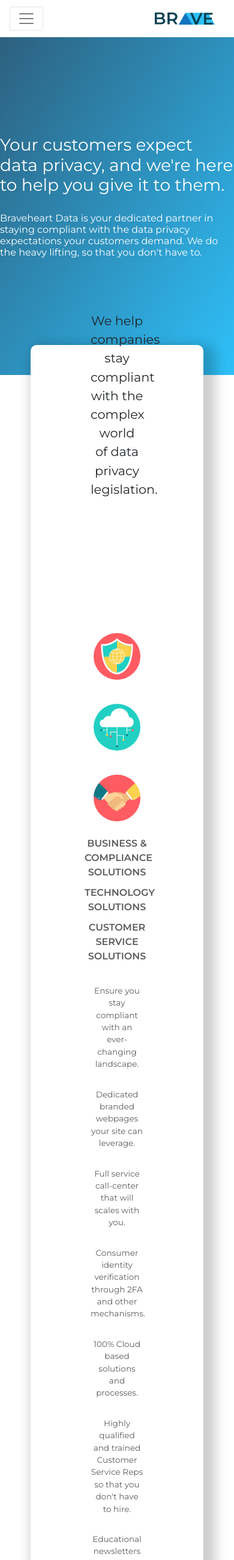
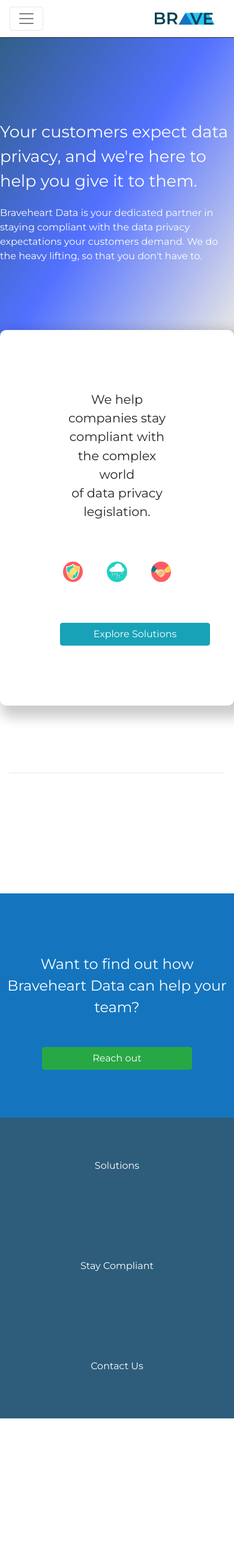
Before and after one commit to Aarongramlich/braveheartWebsite, a Django app: page / in a window 390 px wide. Shown: the whole page at 60% size. Run offline with Django 3.2, Linux system fonts and the light colour scheme; some libraries are stand-ins or nearby versions.

Commit message:
responsive enhancements

```diff
--- a/website_app/static/website_app/website_app.css
+++ b/website_app/static/website_app/website_app.css
@@ -17,7 +17,7 @@ html,body{
 */
 
 .container-fullwidth.index-banner{
-	background-image: linear-gradient(to bottom right,#2D5D7B,#2EC0F9);
+	background-image: linear-gradient(to bottom right,#2D5D7B,#5271FF,#F5F1E3);
 	min-height: 600px;
 	color: white;
 	padding-bottom: 100px;
@@ -52,8 +52,7 @@ html,body{
 #challengeStatement{
 	font-size:1.3em;
 	position: relative;
- 	top: 50%;
-  	transform: translateY(-50%);
+
 }
 
 #home_banner{
@@ -114,8 +113,23 @@ html,body{
 	padding-top: 200px;
 }
 
+#index-hero-title{
+	font-size: 1.7em;
+}
+
+#index-hero-text{
+	font-size:1em;
+
+}
+
 #hero-subtext{
-	padding-top: 20px;
+	padding-top: 5px;
+}
+
+
+
+.col-12.banner-col{
+	max-width: 600px;
 }
 
 .col-sm.index-banner-col{
@@ -146,7 +160,14 @@ html,body{
 	font-weight:300;
 }
 
+#index-solution-container{
+	text-align: center;
+	padding-bottom: 100px;
+	position:relative;
+}
+
 .jumbotron.j2{
+	text-align: center;
 	margin-top: -50px;
 	background-color: white;
 	width: 80%;
@@ -157,14 +178,14 @@ html,body{
 
 
 
-.col-sm.solutionTitle{
+.col-4.d-none.d-sm-block.solutionTitle{
 	padding: 5px;
 	color: #5D5D5D;
 	font-weight: 600;
 
 }
 
-.col-sm.home-exp{
+.col-4.d-none.d-sm-block.home-exp{
 	padding-top: 30px;
 	font-size: .85em;
 	color:#5D5D5D;
@@ -187,7 +208,7 @@ html,body{
 	object-fit: cover;
 }
 
-.col-sm.resourceTitle.mt-5{
+.col-md-4.d-none.d-sm-block.resourceTitle.mt-5{
 	/*background-color: #F9F9F9;*/
 	border-radius: 10px;
 	margin-right: 25px;
--- a/website_app/templates/website_app/base.html
+++ b/website_app/templates/website_app/base.html
@@ -30,18 +30,12 @@
 
 
 
-	<div style="background-color: white;border-bottom: 1px solid;">
-
-
-
-		<div class="col-xs-12 col-sm-12 col-md-12 col-lg-12 col-xl-12">
-
-		</br>
 
 
 
 
-		<nav class="navbar navbar-expand-md navbar-expand-lg navbar-expand-xl fixed-top navbar-light" style="font-weight: 200;background-color: #ffffff;">
+
+		<nav class="navbar navbar-expand-md navbar-expand-lg navbar-expand-xl fixed-top navbar-light" style="font-weight: 200;background-color: #ffffff; border-bottom: 1px solid;">
 
 			<button class="navbar-toggler hidden-sm-up" type="button" data-toggle="collapse" data-target="#navbarTogglerDemo02">
 
@@ -68,16 +62,16 @@
 
 				    <ul class="nav navbar-nav ml-auto mr-5">
 
-				      <li class="nav-item active">
+				      <li class="nav-item active mr-3">
 				      	<a class="nav-link" href="{% url 'website_app:products_detail' %}"><b>Solutions</b></a>
 				      </li>
 
-				      <li class="nav-item active">
+				      <li class="nav-item active mr-3">
 				      	<a class="nav-link" href="{% url 'website_app:compliance_detail' %}"><b>Stay Compliant</b></a>
 				      </li>
 
 
-				      <li class="nav-item active">
+				      <li class="nav-item active mr-3">
 				      	<a class="nav-link" href="{% url 'website_app:sales_create' %}"><b>Contact Us</b></a>
 				      </li>
 
@@ -90,7 +84,7 @@
 		  	<!-- </div> -->
 		  		<!-- </div> -->
 		</nav>
-	</div>
+
 
 	</div>
 
--- a/website_app/templates/website_app/index.html
+++ b/website_app/templates/website_app/index.html
@@ -10,14 +10,14 @@
 
 
 <div class="container-fullwidth index-banner">
-	<div class="row align-self-center" id='hero-text'>
-		<div class="col-xl-2 offset-xl-5 col-lg-6 offset-lg-3 col-md-8 offset-md-2 col-sm-12 offset-sm-1 col-12" style="min-width: 400px">
-			<h3>Your customers expect data privacy, and we're here to help you give it to them.</h3>
+	<div class="row d-flex justify-content-center" id='hero-text'>
+		<div class="col-12 banner-col">
+			<p id='index-hero-title'>Your customers expect data privacy, and we're here to help you give it to them.</p>
 		</div>
 	</div>
-	<div class="row align-self-center" id='hero-subtext'>
-		<div class="col-xl-2 offset-xl-5 col-lg-6 offset-lg-3 col-md-8 offset-md-2 col-sm-10 offset-sm-1 col-10 offset-col-1 " style="min-width: 400px">
-			<h6>Braveheart Data is your dedicated partner in staying compliant with the data privacy expectations your customers demand. We do the heavy lifting, so that you don't have to.</h6>
+	<div class="row d-flex justify-content-center" id='hero-subtext'>
+		<div class="col-12 banner-col">
+			<p id='index-hero-text'>Braveheart Data is your dedicated partner in staying compliant with the data privacy expectations your customers demand. We do the heavy lifting, so that you don't have to.</p>
 		</div>
 
 	</div>
@@ -60,67 +60,68 @@
 <!-- <div class="container"><img src="{% static 'website_app/home_accent_image2.png' %}" id="home_accent_image2"></div>
 <div class="container"><img src="{% static 'website_app/home_accent_image3.png' %}" id="home_accent_image3"></div> -->
 
-<div class="container" align="center" style="padding-bottom: 100px; position: relative;" >
-	<div class="jumbotron j2">
+<div class="container" id='index-solution-container'>
+	<div class="row">
+	<div class="col-12 mx-auto jumbotron j2">
 		<!-- <p style="color:#5D5D5D; font-size: 1.1em;opacity: .7;"><strong>The Challenge</strong></p> -->
 		<p id="challengeStatement">We help companies stay compliant with the complex world<br> of data privacy legislation.</p>
 
 
 		<div class="row mt-5">
-			<div class="col-sm home-exp" style="padding: 20px">
+			<div class="col-4 home-exp" style="padding: 20px">
 				<img src="{% static 'website_app/shield.svg' %}"  class="img-fluid" width="100" height="100" alt="">
 			</div>
-			<div class="col-sm home-exp" style="padding: 20px">
+			<div class="col-4 home-exp" style="padding: 20px">
 				<img src="{% static 'website_app/cloud-computing.svg' %}"  class="img-fluid" width="100" height="100" alt="">
 			</div>
-			<div class="col-sm home-exp" style="padding: 20px">
+			<div class="col-4 home-exp" style="padding: 20px">
 				<img src="{% static 'website_app/deal.svg' %}"  class="img-fluid" width="100" height="100" alt="">
 			</div>
 		</div>
 		<div class="row">
-			<div class="col-sm solutionTitle">BUSINESS & COMPLIANCE SOLUTIONS
+			<div class="col-4 d-none d-sm-block solutionTitle">BUSINESS & COMPLIANCE SOLUTIONS
 			</div>
-			<div class="col-sm solutionTitle">TECHNOLOGY<br> SOLUTIONS
+			<div class="col-4 d-none d-sm-block solutionTitle">TECHNOLOGY<br> SOLUTIONS
 			</div>
-			<div class="col-sm solutionTitle">CUSTOMER SERVICE SOLUTIONS
+			<div class="col-4 d-none d-sm-block solutionTitle">CUSTOMER SERVICE SOLUTIONS
 
 			</div>
 		</div>
 		<div class="row">
-			<div class="col-sm home-exp">
+			<div class="col-4 d-none d-sm-block home-exp">
 				Ensure you stay compliant with an ever-changing landscape.
 			</div>
-			<div class="col-sm home-exp">
+			<div class="col-4 d-none d-sm-block  home-exp">
 				Dedicated branded webpages your site can leverage.
 			</div>
-			<div class="col-sm home-exp">
+			<div class="col-4 d-none d-sm-block  home-exp">
 				Full service call-center that will scales with you.
 			</div>
 		</div>
 		<div class="row">
-			<div class="col-sm home-exp">
+			<div class="col-4 d-none d-sm-block  home-exp">
 				Consumer identity verification through 2FA and other mechanisms.
 			</div>
-			<div class="col-sm home-exp">
+			<div class="col-4 d-none d-sm-block  home-exp">
 				100% Cloud based solutions and processes.
 			</div>
-			<div class="col-sm home-exp">
+			<div class="col-4 d-none d-sm-block  home-exp">
 				Highly qualified and trained Customer Service Reps so that you don't have to hire.
 			</div>
 		</div>
 		<div class="row">
-			<div class="col-sm home-exp">
+			<div class="col-4 d-none d-sm-block  home-exp">
 				Educational newsletters and webinars to keep your team up-to-date.
 			</div>
-			<div class="col-sm home-exp">
+			<div class="col-4 d-none d-sm-block  home-exp">
 				Receive consumer data requests both real-time and through batch processes.
 			</div>
-			<div class="col-sm home-exp">
+			<div class="col-4 d-none d-sm-block  home-exp">
 				Omni-channel enabled provides flexibility and control to your customers.
 			</div>
 		</div>
 		<div class="row">
-			<div class="col-sm pt-3" style="font-size: .9em;">
+			<div class="col-12 pt-3" style="font-size: .9em;">
 				<a href="{% url 'website_app:products_detail' %}"><button type="button" class="btn btn-info">Explore Solutions</button></a>
 			</div>
 		</div>
@@ -136,11 +137,16 @@
 			</div>
 		</div> -->
 	</div>
+</div>
 
 <div class="container-fullwidth" style="margin-top: 80px;border-top: 1px #e8e8e8 solid;">
-	<h1 class="resources">Resources</h1>
 	<div class="row">
-			<div class="col-sm resourceTitle mt-5">
+		<div class="col-12 d-none d-sm-block">
+			<h1 class="resources">Resources</h1>
+		</div>
+	</div>
+	<div class="row">
+			<div class="col-md d-none d-sm-block resourceTitle mt-5">
 
 				<div class="card index-resource-card">
 					<img src="{% static 'website_app/law_resources_image.png' %}" class="card-img-top index-resource-img" alt="How you're affected">
@@ -157,7 +163,7 @@
 
 			</div>
 
-			<div class="col-sm resourceTitle mt-5">
+			<div class="col-md d-none d-sm-block resourceTitle mt-5">
 
 				<div class="card index-resource-card">
 					<img src="{% static 'website_app/preperation_resource_image.png' %}" class="card-img-top index-resource-img" alt="Braveheart Experience">
@@ -172,7 +178,7 @@
 				</div>
 			</div>
 
-			<div class="col-sm resourceTitle mt-5">
+			<div class="col-md d-none d-sm-block resourceTitle mt-5">
 
 				<div class="card index-resource-card">
 					<img src="{% static 'website_app/braveheart_experience.png' %}" class="card-img-top index-resource-img">
```
